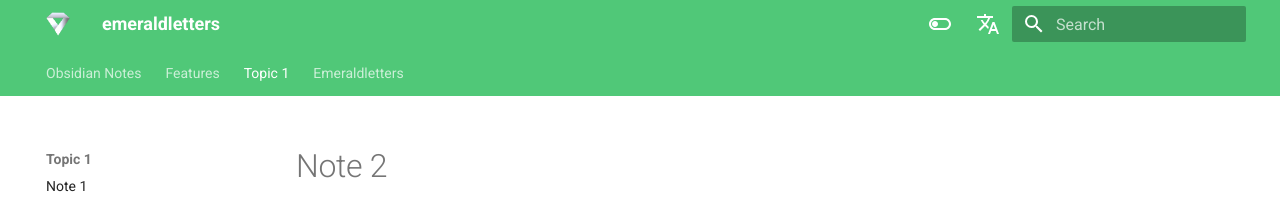
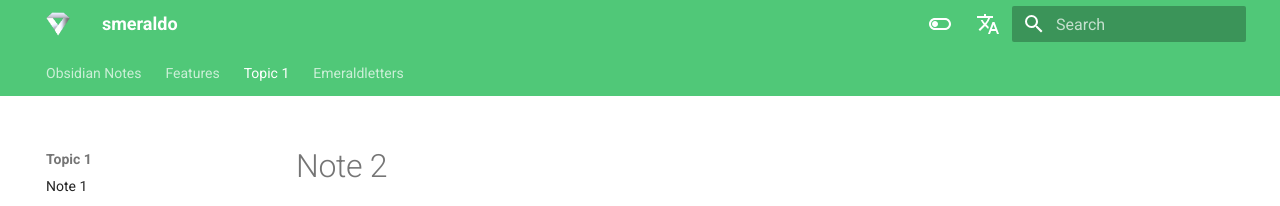
Before and after one commit to celebraanser/celebraanser.github.io, an MkDocs documentation site: the page built from docs/Topic 1/Note 2.md, in a window 1280 px wide. Shown: the top 206 px of the page. Built offline with MkDocs 1.6.1 and Material for MkDocs 9.7.7, drawn with Linux system fonts in a browser that asks for light colours; comment, search, counter and statistics services are not loaded.

Commit message:
Update mkdocs.yml

```diff
--- a/mkdocs.yml
+++ b/mkdocs.yml
@@ -1,4 +1,4 @@
-site_name: emeraldletters
+site_name: smeraldo
 
 theme:
     name: 'material'
```
